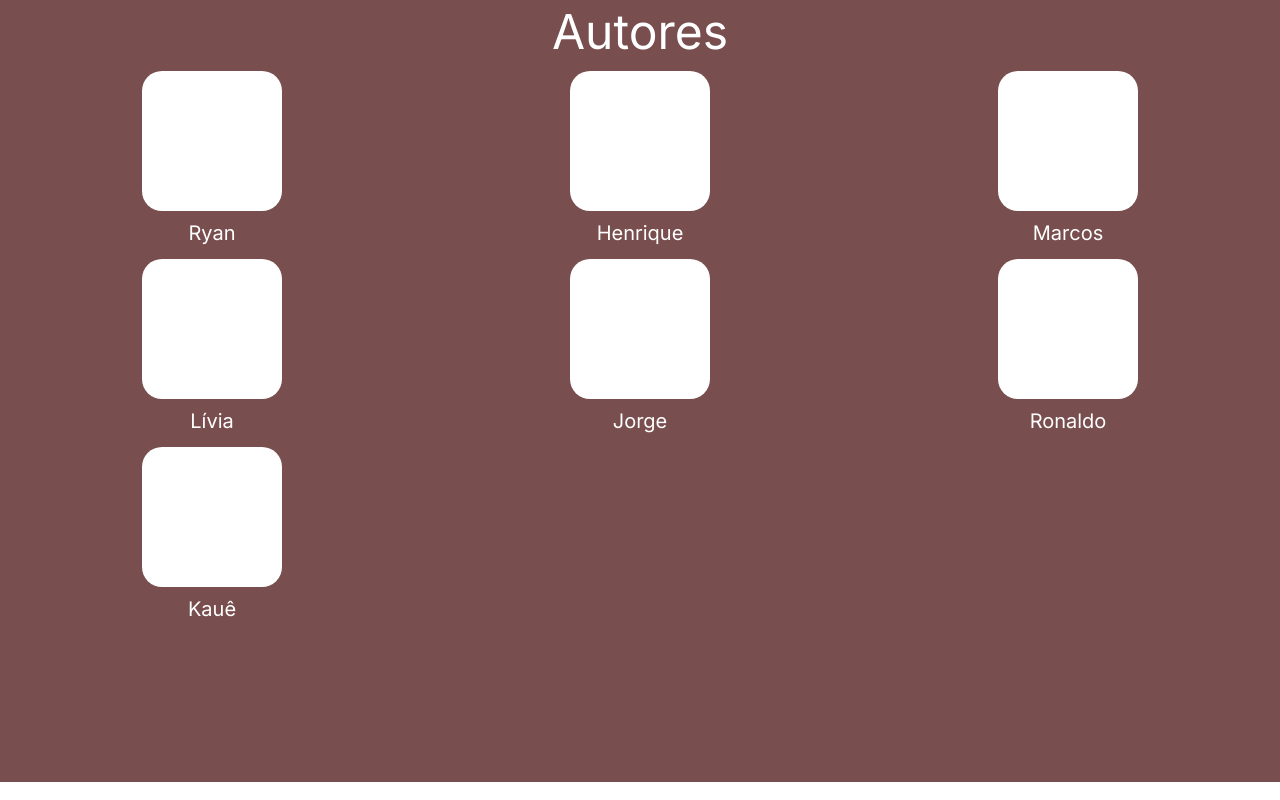
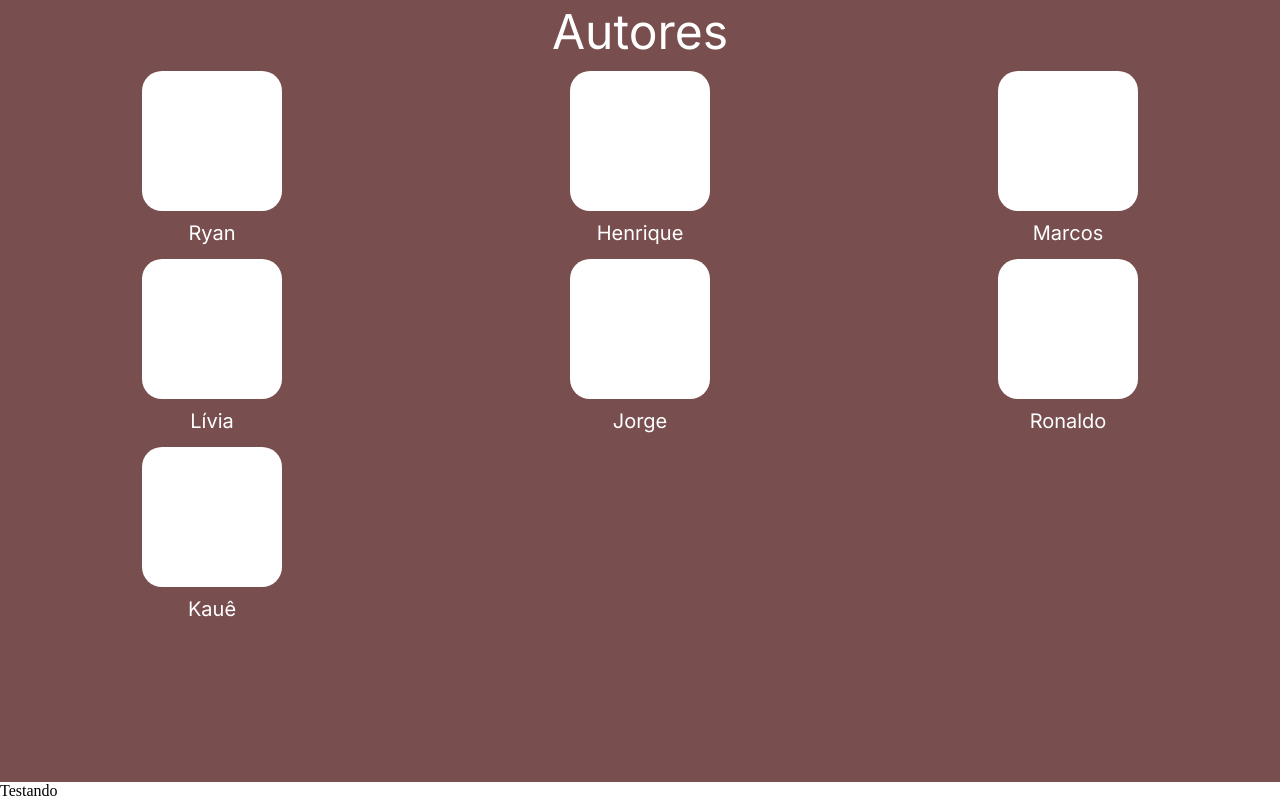
Before and after one commit to CESIT-UEA/blog-tecnocomp-, an Angular app in the folder blog-tencnocomp/: page /home in a window 1280 px wide. Shown: the part 908-1708 px from the top of the page. Built offline with nearby package versions, Linux system fonts and the light colour scheme.

Commit message:
Testando a criação de um conflito

```diff
--- a/blog-tencnocomp/src/app/pages/home/home.component.html
+++ b/blog-tencnocomp/src/app/pages/home/home.component.html
@@ -2,4 +2,5 @@
   <app-header />
   <app-noticias />
   <app-membros />
+  <p>Testando</p>
 </div>
```
